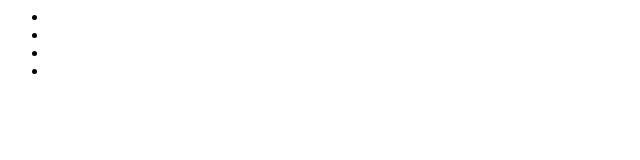
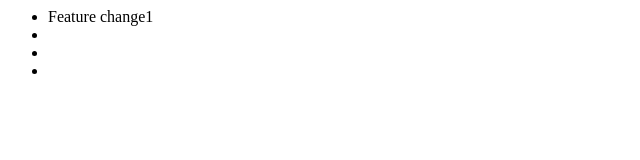
Before and after one commit to Girirandhir/NewGitTest, a plain HTML site: page index2.html in a window 1280 px wide. Shown: the whole page, without its empty margins (0-640 px from the left). Drawn offline with Linux system fonts and the light colour scheme.

Commit message:
changes in feaure branch

```diff
--- a/index2.html
+++ b/index2.html
@@ -3,7 +3,7 @@
 		<div>
 			<ul>
 
-				<li></li>
+				<li>Feature change1</li>
 				<li></li>
 				<li></li>
 				<li></li>
```
